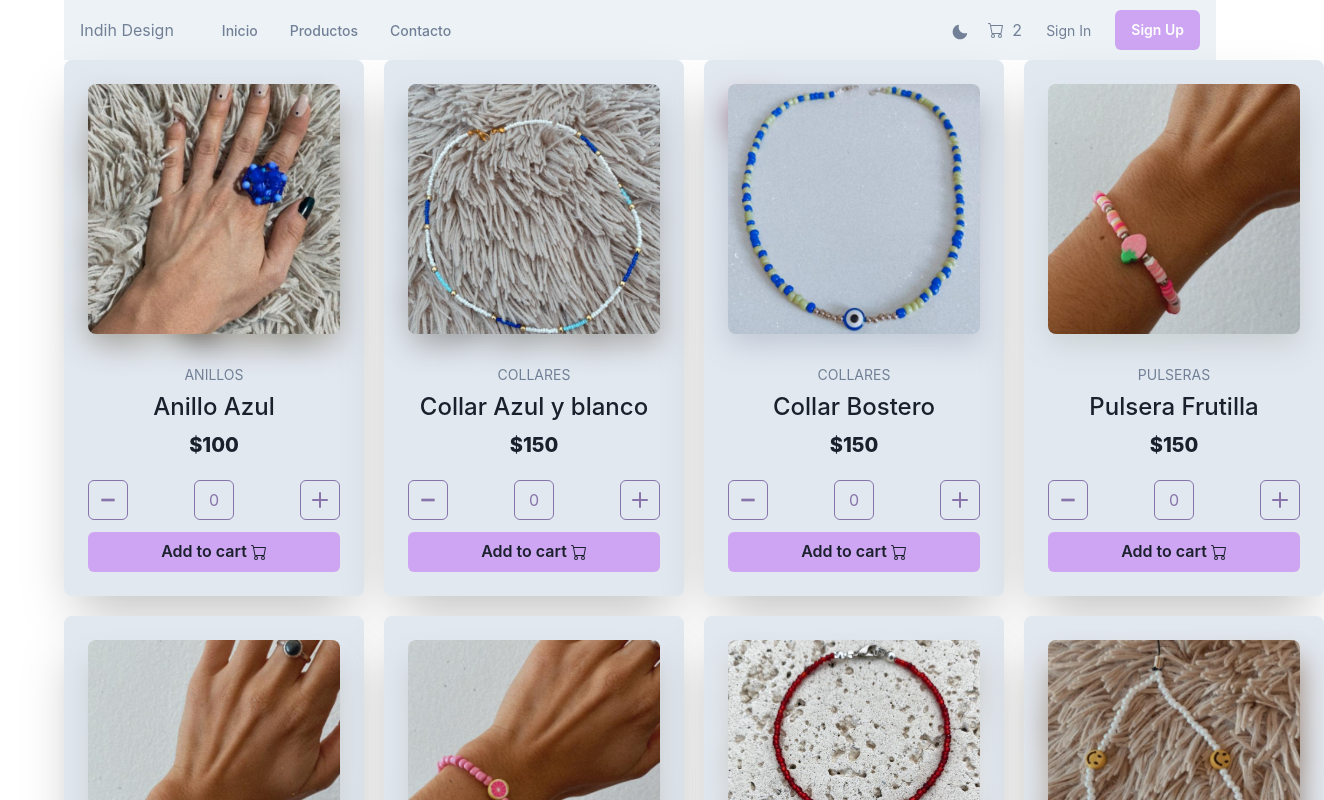
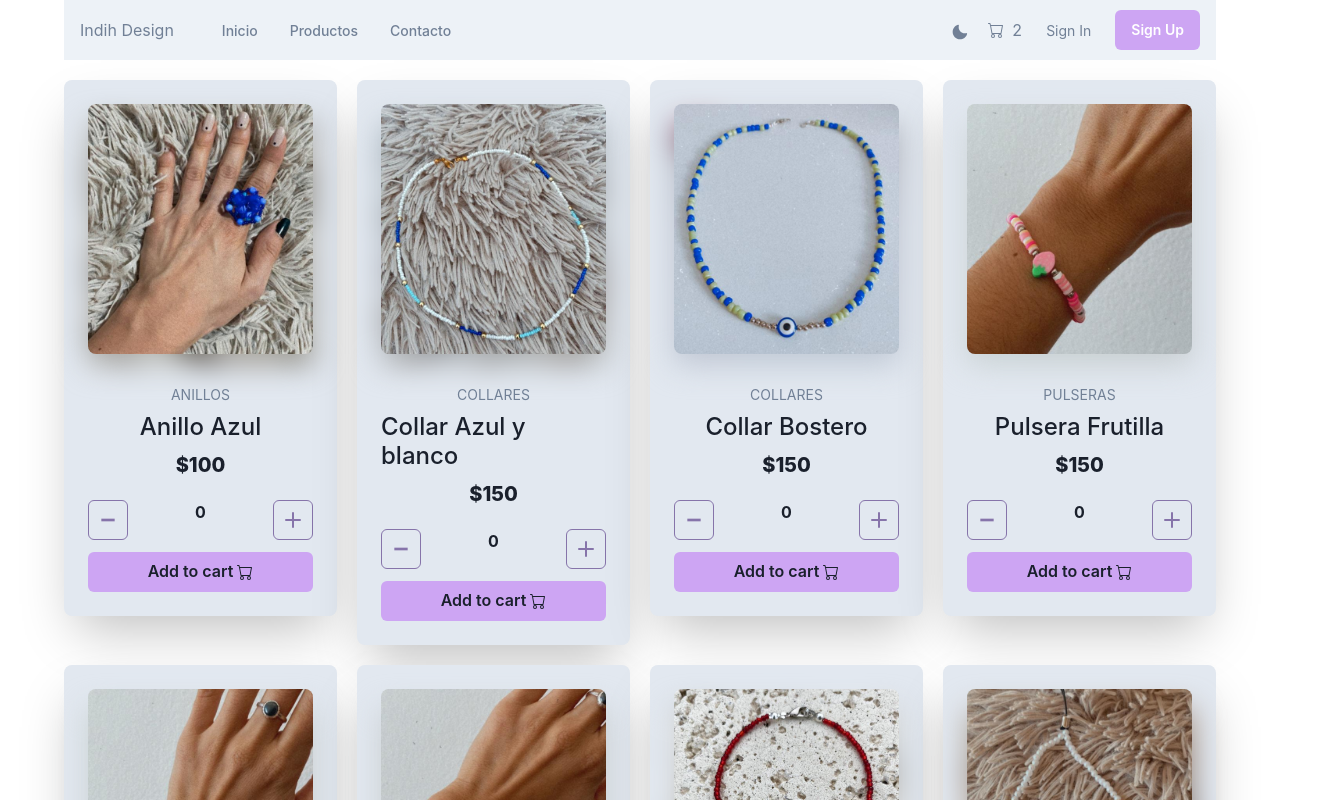
Before and after one commit to giannidaniel18/indih-design-gianni, a React (Vite) app: page / in a window 1280 px wide. Shown: the top 800 px of the page, 1324 px wide, since content can reach past the window. Built offline with nearby package versions, Linux system fonts and the light colour scheme.

Commit message:
ItemCount

```diff
--- a/src/components/ContainerComponents/ItemListContainer.jsx
+++ b/src/components/ContainerComponents/ItemListContainer.jsx
@@ -11,6 +11,7 @@ const PRODUCTOS = [
     description: "Anillo Azul",
     price: "$100",
     img: "./src/resources/img/Products/Anillos/anillo1.jpeg",
+    stock: 10
   },
   {
     id_product: "02",
@@ -19,6 +20,7 @@ const PRODUCTOS = [
     description: "Collar Azul y blanco",
     price: "$150",
     img: "./src/resources/img/Products/Collares/collarazulyblanco1.jpeg",
+    stock: 10
   },
   {
     id_product: "03",
@@ -27,6 +29,7 @@ const PRODUCTOS = [
     description: "Collar Bostero",
     price: "$150",
     img: "./src/resources/img/Products/Collares/collarbostero2.jpeg",
+    stock: 10
   },
   {
     id_product: "04",
@@ -35,6 +38,7 @@ const PRODUCTOS = [
     description: "Pulsera Frutilla",
     price: "$150",
     img: "./src/resources/img/Products/Pulseras/pulserafrutilla1.jpeg",
+    stock: 8
   },
   {
     id_product: "05",
@@ -43,6 +47,7 @@ const PRODUCTOS = [
     description: "Pulsera Limon",
     price: "$250",
     img: "./src/resources/img/Products/Pulseras/pulseralimon2.jpeg",
+    stock: 0
   },
   {
     id_product: "06",
@@ -51,6 +56,7 @@ const PRODUCTOS = [
     description: "Pulsera Pomelo",
     price: "$250",
     img: "./src/resources/img/Products/Pulseras/pulserapomelo3.jpeg",
+    stock: 9
   },
   {
     id_product: "07",
@@ -59,6 +65,7 @@ const PRODUCTOS = [
     description: "Pulsera Roja",
     price: "$250",
     img: "./src/resources/img/Products/Pulseras/pulseraroja4.jpeg",
+    stock: 10
   },
   {
     id_product: "08",
@@ -67,13 +74,14 @@ const PRODUCTOS = [
     description: "Pulsera Roja",
     price: "$250",
     img: "./src/resources/img/Products/Straps/strapblancoycaritas.jpeg",
+    stock: 5
   },
 ];
 
 const getFech = new Promise((resolve) => {
   setTimeout(() => {
     resolve(PRODUCTOS);
-  }, 4000);
+  }, 2000);
 });
 
 function ItemListContainer() {
@@ -89,6 +97,7 @@ function ItemListContainer() {
 
   return (
     <Grid
+      mt={5}
       templateColumns={{
         base: "repeat(1, 1fr)",
         md: "repeat(2, 1fr)",
@@ -132,6 +141,7 @@ function ItemListContainer() {
               category={prod.category}
               price={prod.price}
               img={prod.img}
+              stock ={prod.stock}
             />
           </GridItem>
         ))
--- a/src/components/Items/Item.jsx
+++ b/src/components/Items/Item.jsx
@@ -1,4 +1,4 @@
-import { AddIcon, MinusIcon } from "@chakra-ui/icons";
+import ItemCount from "./ItemCount";
 import {
   Box,
   Center,
@@ -7,21 +7,13 @@ import {
   Text,
   Stack,
   Image,
-  IconButton,
-  PinInputField,
-  PinInput,
-  Button,
-  Icon,
 } from "@chakra-ui/react";
 
-import { BsCart } from "react-icons/bs";
-
 function Item(props) {
-  const addToCartColors = useColorModeValue("primaryDark", "primary");
   return (
     <Center>
       <Box
-        minW={300}
+        minW={230}
         role={"group"}
         p={6}
         maxW={"330px"}
@@ -73,39 +65,9 @@ function Item(props) {
             <Text fontWeight={800} fontSize={"xl"}>
               {props.price}
             </Text>
-            {/* <Text textDecoration={"line-through"} color={"gray.600"}>
-              $199
-            </Text> */}
           </Stack>
         </Stack>
-        <Stack mt={5} direction={"row"} justifyContent={"space-between"}>
-          <IconButton
-            variant="outline"
-            borderColor={addToCartColors}
-            color={addToCartColors}
-            aria-label="Send email"
-            icon={<MinusIcon />}
-          />
-          <PinInput defaultValue="0">
-            <PinInputField
-              borderColor={addToCartColors}
-              color={addToCartColors}
-            />
-          </PinInput>
-          <IconButton
-            variant="outline"
-            borderColor={addToCartColors}
-            color={addToCartColors}
-            aria-label="Send email"
-            icon={<AddIcon />}
-          />
-        </Stack>
-        <Stack direction={"row"} justify={"center"}>
-          <Button bg="primary" variant="solid" w={"100%"} mt={3}>
-            Add to cart
-            <Icon ml={1} as={BsCart} />
-          </Button>
-        </Stack>
+        <ItemCount stock={props.stock} initial={0} />
       </Box>
     </Center>
   );
--- /dev/null
+++ b/src/components/Items/ItemCount.jsx
@@ -0,0 +1,62 @@
+import { useState } from "react";
+import {
+  Stack,
+  IconButton,
+  Button,
+  Icon,
+  useColorModeValue,
+  Text,
+} from "@chakra-ui/react";
+import { BsCart } from "react-icons/bs";
+import { AddIcon, MinusIcon } from "@chakra-ui/icons";
+
+export default function ItemCount({ stock, initial, onAdd }) {
+  const addToCartColors = useColorModeValue("primaryDark", "primary");
+  const [contador, setContador] = useState(initial);
+
+  const sumarContador = () => {
+    if (stock > 0) {
+      if ((contador == stock)) {
+        return contador;
+      } else {
+        setContador(contador + 1);
+      }
+    } else {
+      return;
+    }
+  };
+  const restarContador = () => {
+    contador == 0 ? "" : setContador(contador - 1);
+  };
+  return (
+    <>
+      <Stack mt={5} direction={"row"} justifyContent={"space-between"}>
+        <IconButton
+          variant="outline"
+          borderColor={addToCartColors}
+          color={addToCartColors}
+          aria-label="Send email"
+          icon={<MinusIcon />}
+          onClick={restarContador}
+        />
+
+        <Text fontWeight={"bold"}>{contador}</Text>
+
+        <IconButton
+          variant="outline"
+          borderColor={addToCartColors}
+          color={addToCartColors}
+          aria-label="Send email"
+          icon={<AddIcon />}
+          onClick={sumarContador}
+        />
+      </Stack>
+      <Stack direction={"row"} justify={"center"}>
+        <Button bg="primary" variant="solid" w={"100%"} mt={3}>
+          Add to cart
+          <Icon ml={1} as={BsCart} />
+        </Button>
+      </Stack>
+    </>
+  );
+}
--- a/src/resources/theme/theme.js
+++ b/src/resources/theme/theme.js
@@ -1,5 +1,5 @@
 import { extendTheme } from "@chakra-ui/react";
-
+import { mode } from "@chakra-ui/theme-tools";
 
 export default extendTheme({
 
@@ -15,6 +15,13 @@ export default extendTheme({
         secondary: "#7481a8",
         secondaryDark: "#4e597e",
         secondaryLight:"#a6b8f3",
-    }
+    },
+ styles: {
+    global: ({
+      "body": {
+        // bg: mode("gray.100", "gray.800" ),
 
+      },
+    }),
+  },
 });
```
